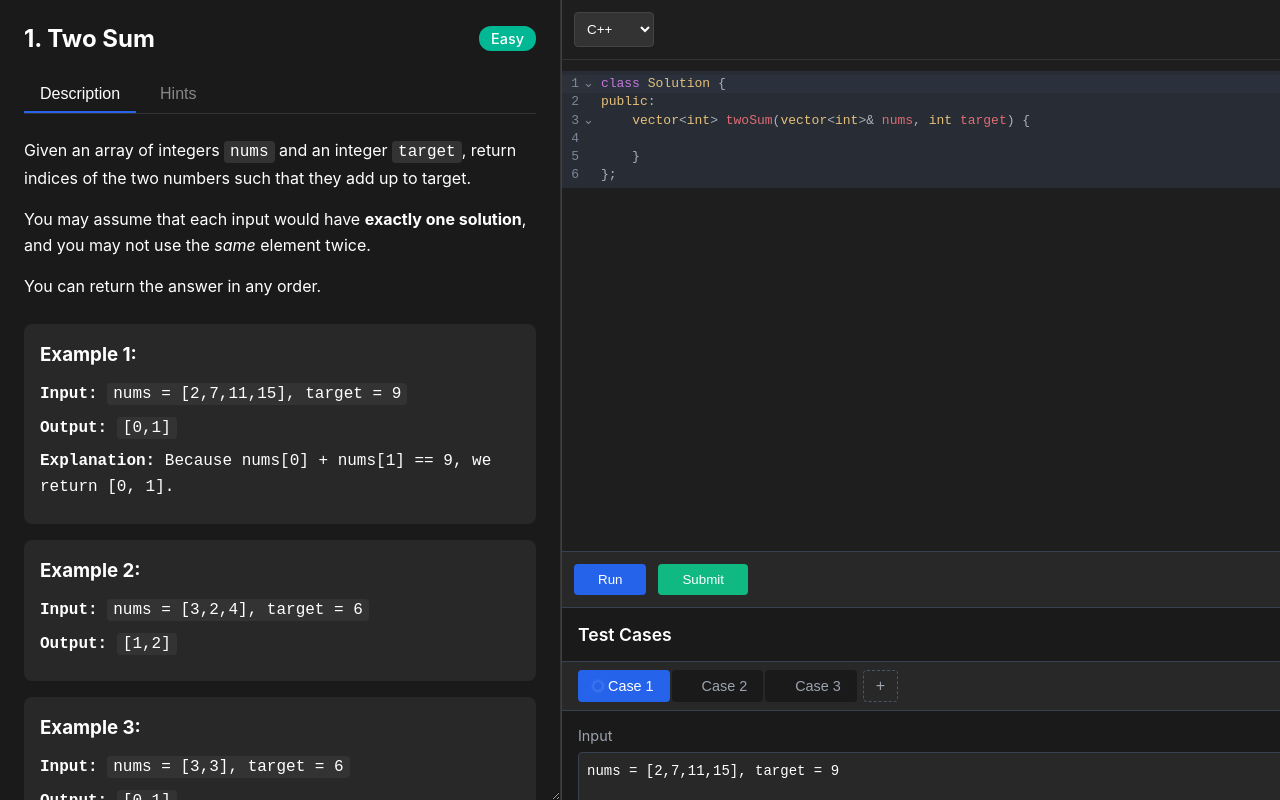
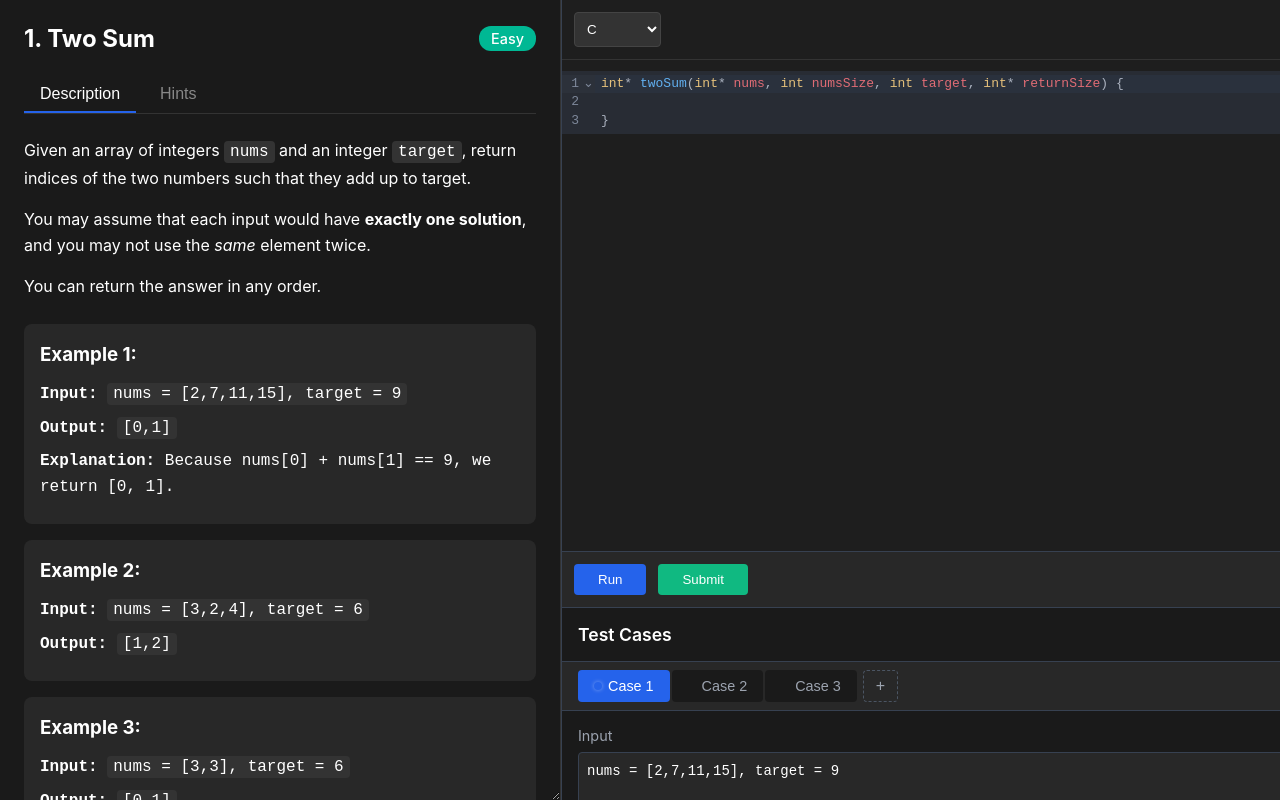
Before and after one commit to jesvinpd/Education_platform, a React (Create React App) app: page /problem/1 in a window 1280 px wide. Built offline with nearby package versions, Linux system fonts and the light colour scheme.

Commit message:
by default there will be C in compiler

```diff
--- a/src/components/dashboard/CodePanel.jsx
+++ b/src/components/dashboard/CodePanel.jsx
@@ -7,8 +7,8 @@ import TestCases from './TestCases';
 import './css/CodePanel.css';
 
 const CodePanel = ({ problem, testResults, onRunCode }) => {
-  const [language, setLanguage] = useState('cpp'); // Default to C++
-  const [code, setCode] = useState(problem.code.cpp); // Default to C++ code
+  const [language, setLanguage] = useState('c'); // Default to C++
+  const [code, setCode] = useState(problem.code.c); // Default to C++ code
   const [activeTestCase, setActiveTestCase] = useState('Case 1');
   const [customTestCases, setCustomTestCases] = useState([]);
 
@@ -53,7 +53,7 @@ const CodePanel = ({ problem, testResults, onRunCode }) => {
         >
           <option value="c">C</option>
           <option value="cpp">C++</option>
-          <option value="python">Python</option>
+          <option value="python">Python3</option>
           <option value="java">Java</option>
         </select>
       </div>
```
